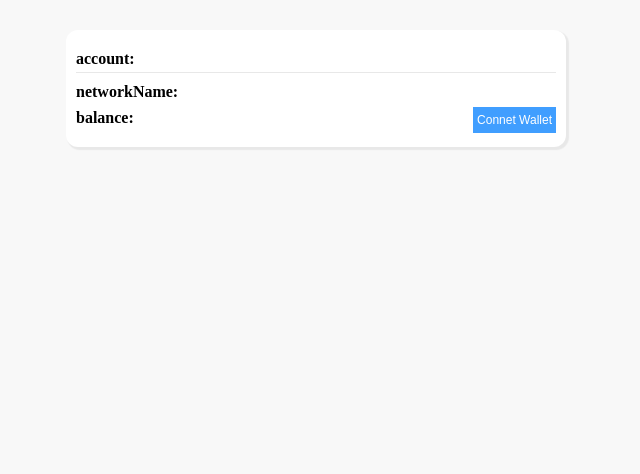
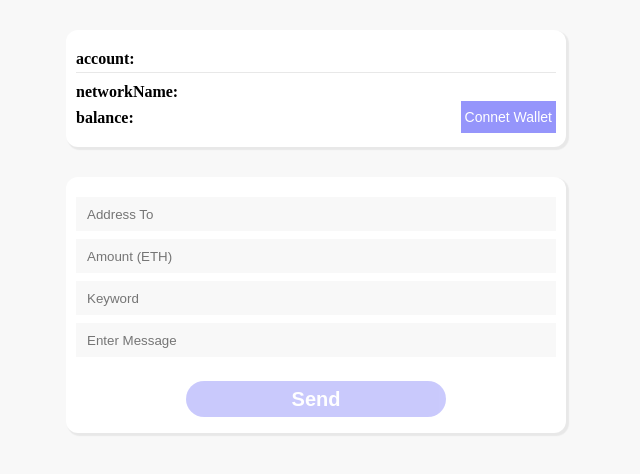
Before and after one commit to lll618xxx/xx-web3, a React (Vite) app in the folder app/: page / in a window 1280 px wide. Shown: the top 474 px of the page, without its empty margins (324-964 px from the left). Built offline with nearby package versions, Linux system fonts and the light colour scheme.

Commit message:
feat：add trade

```diff
--- a/app/index.html
+++ b/app/index.html
@@ -4,7 +4,7 @@
     <meta charset="UTF-8" />
     <link rel="icon" type="image/svg+xml" href="/vite.svg" />
     <meta name="viewport" content="width=device-width, initial-scale=1.0" />
-    <title>Vite + React + TS</title>
+    <title>xx-web3</title>
   </head>
   <body>
     <div id="root"></div>
--- a/app/src/App.scss
+++ b/app/src/App.scss
@@ -24,6 +24,43 @@
     }
 }
 
+.trade {
+    margin-top: 30px;
+
+    input {
+        border: none;
+        background-color: #f8f8f8;
+        height: 30px;
+        margin: 4px 0;
+        padding-left: 10px;
+        border: 1px solid transparent;
+
+        &:focus {
+            border: 1px solid #AEAEFA;
+            outline:none;
+        }
+    }
+
+    &-send {
+        margin: 20px auto 0;
+        width: 260px;
+        height: 36px;
+        background-color: var(--xx-button-bg-color);
+        color: var(--xx-button-text-color);
+        cursor: pointer;
+        outline: none;
+        border: none;
+        border-radius: 50px;
+        font-size: 20px;
+        font-weight: bold;
+
+        &-disabled {
+            opacity: 0.5;
+            cursor: not-allowed
+        }
+    }
+}
+
 .connet-btn {
     position: absolute;
     bottom: 14px;
@@ -39,6 +76,6 @@
     -webkit-appearance: none;
     background-color: var(--xx-button-bg-color);
     border: none;
-    padding: 6px 4px;
-    font-size: 12px;
+    padding: 8px 4px;
+    font-size: 14px;
 }
--- a/app/src/App.tsx
+++ b/app/src/App.tsx
@@ -1,4 +1,4 @@
-import { useEffect, useState } from 'react'
+import { useEffect, useMemo, useState } from 'react'
 import { ethers } from "ethers";
 import './App.scss'
 
@@ -9,6 +9,19 @@ function App() {
   const [networkName, setNetworkName] = useState<string>("");
   const [balance, setBalance] = useState<string>();
   const [account, setAccount] = useState<string>("");
+  const [formData, setFormData] = useState({ addressTo: "", amount: "", keyword: "", message: "" });
+
+  const sendBtnStaus = useMemo(() => {
+    const { addressTo, amount, keyword, message } = formData;
+    return !!addressTo && !!amount && !!keyword && !!message
+  }, [formData])
+
+  const traceList = [
+    {name: "addressTo", placeholder: "Address To", type: "text"},
+    {name: "amount", placeholder: "Amount (ETH)", type: "text"},
+    {name: "keyword", placeholder: "Keyword", type: "text"},
+    {name: "message", placeholder: "Enter Message", type: "text"},
+  ]
 
   const connectWallet = async () => {
     try {
@@ -50,6 +63,34 @@ function App() {
     setBalance(ethers.utils.formatEther(balance));
   }
 
+   const handleChange = (e, name) => {
+    setFormData((prevState) => ({ ...prevState, [name]: e.target.value }));
+  };
+
+  const handleSend = async (e) => {
+    const { addressTo, amount, keyword, message } = formData;
+
+    e.preventDefault();
+
+    if (!addressTo || !amount || !keyword || !message) return;
+
+    try {
+      const value = ethers.utils.parseEther(amount);
+      const signer = walletProvider.getSigner();
+
+      const tx = {
+        to: addressTo,
+        value,
+      };
+
+      const receipt = await signer.sendTransaction(tx);
+      await receipt.wait();
+      console.log("successfully transferred")
+    } catch (error) {
+      console.log(error)
+    }
+  }
+
   useEffect(() => {
     if (!window.ethereum) {
       return;
@@ -67,13 +108,29 @@ function App() {
   }, [walletProvider]);
 
   return (
-    <div className="app flex-center">
+    <div className="app flex-column flex-center">
       <div className='card'>
         <div className="card-account">account: <span className="card-value">{account}</span></div>
         <div>networkName: <span className="card-value">{networkName}</span></div>
         <div>balance: <span className="card-value">{!Number(balance) ||Number(balance).toFixed(4)}</span></div>
         {!account && <button className="connet-btn" onClick={connectWallet}>Connet Wallet</button>}
       </div>
+
+       <div className='card trade flex-column'>
+         {
+          traceList.map((item, index) => {
+            return (
+              <input
+                key={index}
+                placeholder={item.placeholder}
+                type={item.type}
+                onChange={(e) => handleChange(e, item.name)}
+              />
+            )
+          })
+         }
+         <button className={`trade-send ${!sendBtnStaus && "trade-send-disabled"}`} onClick={handleSend}>Send</button>
+      </div>
     </div>
   )
 }
--- a/app/src/index.scss
+++ b/app/src/index.scss
@@ -2,7 +2,7 @@
 
 :root {
     --xx-button-text-color: #ffffff;
-    --xx-button-bg-color: #409EFF;
+    --xx-button-bg-color: #9595FB;
 
     --xx-desc-text-color: #3c3c3c;
 }
```
Also changed, not shown: app/src/components/Loading.tsx (added, +20 -0 lines).
